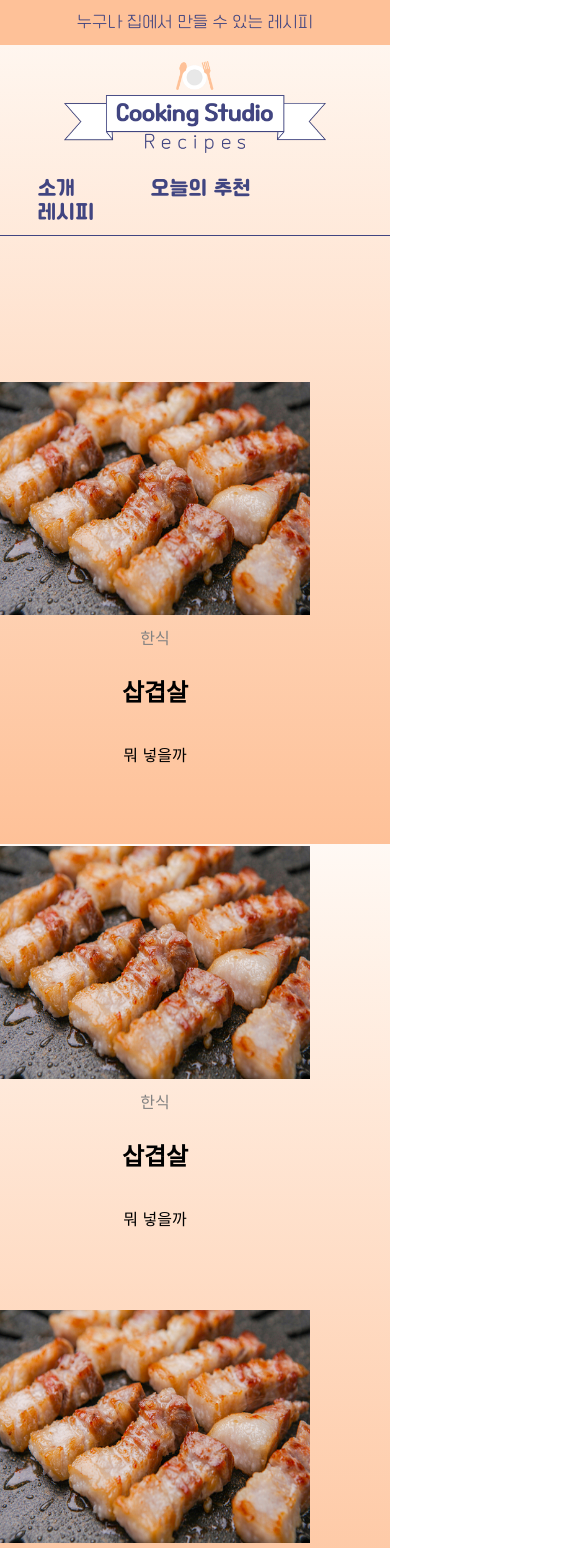
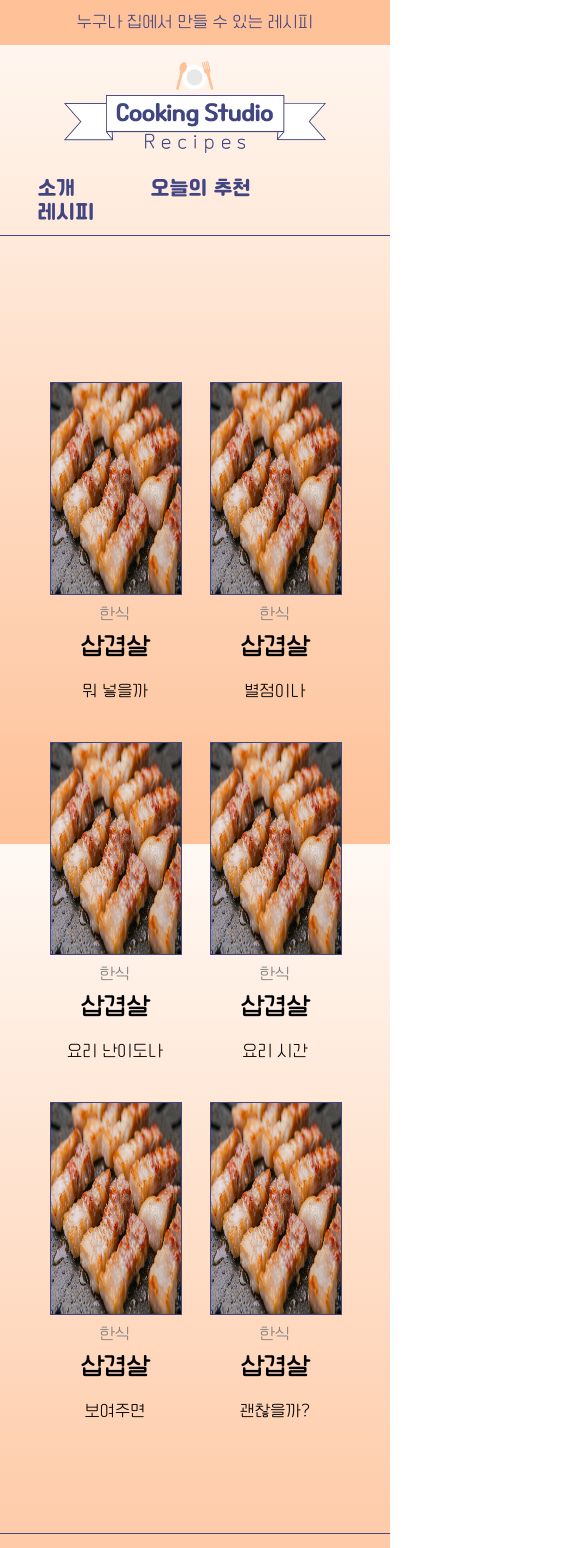
Before and after one commit to EunbiWorld/Recipes-web, a React (Create React App) app: page /RecipeList in a window 390 px wide. Shown: the top 1548 px of the page, 585 px wide, since content can reach past the window. Built offline with nearby package versions, Linux system fonts and the light colour scheme.

Commit message:
header -> 레시피 link 오타 수정, recipelist 반응형 그리드 제작

```diff
--- a/src/Component/Header/Header.jsx
+++ b/src/Component/Header/Header.jsx
@@ -30,7 +30,7 @@ const Header = () => {
               </Link>
             </li>
             <li>
-              <Link to="/Recipe" className="link-style">
+              <Link to="/RecipeList" className="link-style">
                 레시피
               </Link>
             </li>
--- a/src/Component/Main/RecipeList.jsx
+++ b/src/Component/Main/RecipeList.jsx
@@ -18,31 +18,31 @@ const RecipeList = () => {
             <img src={GogiImg} alt="고기" />
             <span>한식</span>
             <h1>삽겹살</h1>
-            <p>뭐 넣을까</p>
+            <p>별점이나</p>
           </div>
           <div className="RecipeCard">
             <img src={GogiImg} alt="고기" />
             <span>한식</span>
             <h1>삽겹살</h1>
-            <p>뭐 넣을까</p>
+            <p>요리 난이도나</p>
           </div>
           <div className="RecipeCard">
             <img src={GogiImg} alt="고기" />
             <span>한식</span>
             <h1>삽겹살</h1>
-            <p>뭐 넣을까</p>
+            <p>요리 시간</p>
           </div>
           <div className="RecipeCard">
             <img src={GogiImg} alt="고기" />
             <span>한식</span>
             <h1>삽겹살</h1>
-            <p>뭐 넣을까</p>
+            <p>보여주면</p>
           </div>
           <div className="RecipeCard">
             <img src={GogiImg} alt="고기" />
             <span>한식</span>
             <h1>삽겹살</h1>
-            <p>뭐 넣을까</p>
+            <p>괜찮을까?</p>
           </div>
         </nav>
       </section>
--- a/src/styled/RecipeListPage.jsx
+++ b/src/styled/RecipeListPage.jsx
@@ -1,49 +1,78 @@
 import styled from "styled-components";
 
 const RecipeListPage = styled.header`
-.grid-container{
+  .grid-container {
     width: 1100px;
     height: auto;
     display: flex;
     justify-content: space-between;
     align-items: center;
     margin: 6rem auto;
-}
-.RecipeListGrid{
+  }
+  .RecipeListGrid {
     margin-top: 50px;
     display: grid;
-    grid-template-columns: repeat(auto-fill, minmax(310px, 1fr)); // 유연한 그리드 설정
-    grid-gap: 64px;
-    grid-column-gap: 40px;
+    grid-template-columns: repeat(4, 1fr);
+    grid-gap: 25px;
+    grid-column-gap: 30px;
     justify-items: center;
-}
-.RecipeCard{
-    width: 310px;
-    height: 400px;
+  }
+  .RecipeCard {
+    width: auto;
+    height: 380px;
     display: flex;
     flex-direction: column;
     text-decoration: none;
     text-align: center;
-}
-.RecipeCard img {
+    font-family: "Cafe24Ssurroundair";
+  }
+  .RecipeCard img {
     width: calc(100%);
     height: calc(100% - 6rem);
+    border: 1px #414581;
+    border-style: solid;
   }
 
   .RecipeCard span {
     color: #828282;
     font-size: 16px;
     margin-top: 10px;
+    font-family: "Cafe24Ssurroundair";
   }
-  .RecipeCard h1{
+  .RecipeCard h1 {
     color: #000000;
     font-size: 24px;
+    margin: 10px;
   }
 
   .RecipeCard p {
     color: #000000;
     font-size: 16px;
     margin-top: 10px;
+    font-family: "Cafe24Ssurroundair";
+  }
+  @media screen and (max-width: 1200px) {
+    .grid-container{
+      width: auto;
+      margin-left: 50px;
+      margin-right: 50px;
+    }
+    .RecipeListGrid {
+      grid-template-columns: repeat(3, 1fr);
+    }
+  }
+  @media screen and (max-width: 768px) {
+    .grid-container{
+      width: auto;
+      margin-left: 50px;
+      margin-right: 50px;
+    }
+    .RecipeListGrid {
+      grid-template-columns: repeat(2, 1fr);
+    }
+    .RecipeCard{
+      height: 335px;
+    }
   }
 `;
 
```
